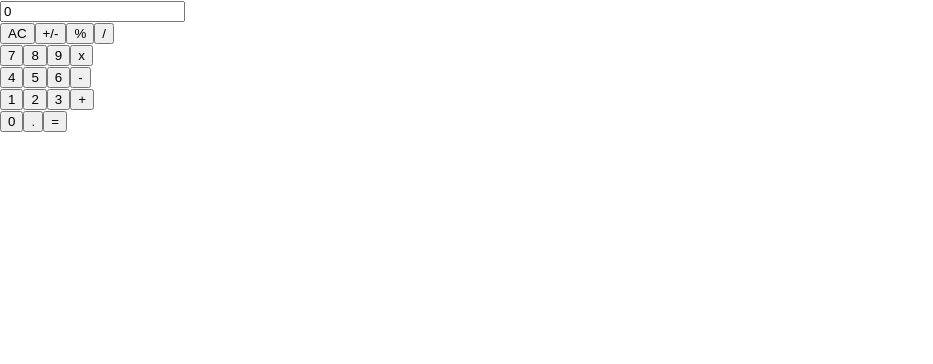
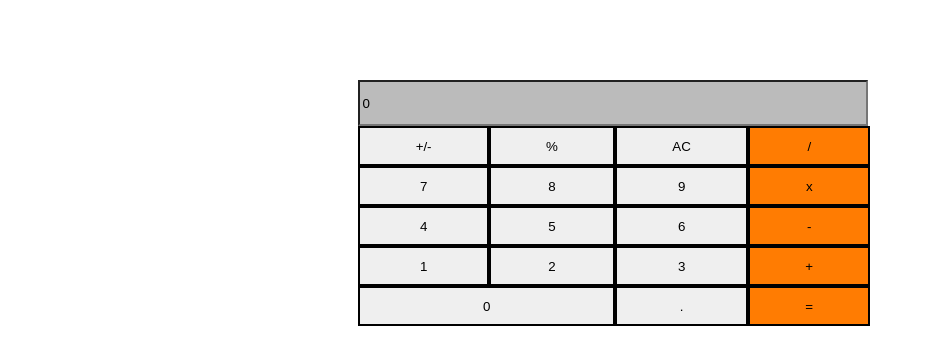
Before and after one commit to sneeu-leeu/math-magicians, a React (Create React App) app: page / in a window 1280 px wide. Shown: the top 364 px of the page, without its empty margins (0-933 px from the left). Built offline with nearby package versions, Linux system fonts and the light colour scheme.

Commit message:
style calculator

```diff
--- a/src/App.css
+++ b/src/App.css
@@ -0,0 +1,30 @@
+#calculator {
+  width: 40%;
+  margin: 10vh 0 0 28%;
+}
+
+.cal-val {
+  width: 98%;
+  height: 2.5rem;
+  background-color: rgb(187, 187, 187);
+}
+
+.grid-box {
+  display: grid;
+  grid-template-columns: repeat(4, auto);
+  grid-template-rows: repeat(5, auto);
+}
+
+.grid-item {
+  height: 2.5rem;
+  border-style: solid;
+}
+
+.nill-btn {
+  grid-column-start: 1;
+  grid-column-end: 3;
+}
+
+.bg-orange {
+  background-color: rgb(255, 124, 2);
+}
--- a/src/components/calculator.js
+++ b/src/components/calculator.js
@@ -5,37 +5,32 @@ class Calculator extends React.Component {
   render() {
     return (
       <div id="calculator">
-        <input className="" value="0" />
+        <input className="cal-val" value="0" />
         <div className="buttons grid-box">
-          <div className="buttons-row">
-            <button type="button">AC</button>
-            <button type="button">+/-</button>
-            <button type="button">%</button>
-            <button type="button">/</button>
-          </div>
-          <div className="buttons-row">
-            <button type="button">7</button>
-            <button type="button">8</button>
-            <button type="button">9</button>
-            <button type="button">x</button>
-          </div>
-          <div className="buttons-row">
-            <button type="button">4</button>
-            <button type="button">5</button>
-            <button type="button">6</button>
-            <button type="button">-</button>
-          </div>
-          <div className="buttons-row">
-            <button type="button">1</button>
-            <button type="button">2</button>
-            <button type="button">3</button>
-            <button type="button">+</button>
-          </div>
-          <div className="buttons-row">
-            <button id="nill-button" type="button">0</button>
-            <button type="button">.</button>
-            <button type="button">=</button>
-          </div>
+
+          <button className="grid-item" type="button">+/-</button>
+          <button className="grid-item" type="button">%</button>
+          <button className="grid-item" type="button">AC</button>
+          <button className="grid-item bg-orange" type="button">/</button>
+
+          <button className="grid-item" type="button">7</button>
+          <button className="grid-item" type="button">8</button>
+          <button className="grid-item" type="button">9</button>
+          <button className="grid-item bg-orange" type="button">x</button>
+
+          <button className="grid-item" type="button">4</button>
+          <button className="grid-item" type="button">5</button>
+          <button className="grid-item" type="button">6</button>
+          <button className="grid-item bg-orange" type="button">-</button>
+
+          <button className="grid-item" type="button">1</button>
+          <button className="grid-item" type="button">2</button>
+          <button className="grid-item" type="button">3</button>
+          <button className="grid-item bg-orange" type="button">+</button>
+
+          <button className="grid-item nill-btn" type="button">0</button>
+          <button className="grid-item" type="button">.</button>
+          <button className="grid-item bg-orange" type="button">=</button>
         </div>
       </div>
     );
```
